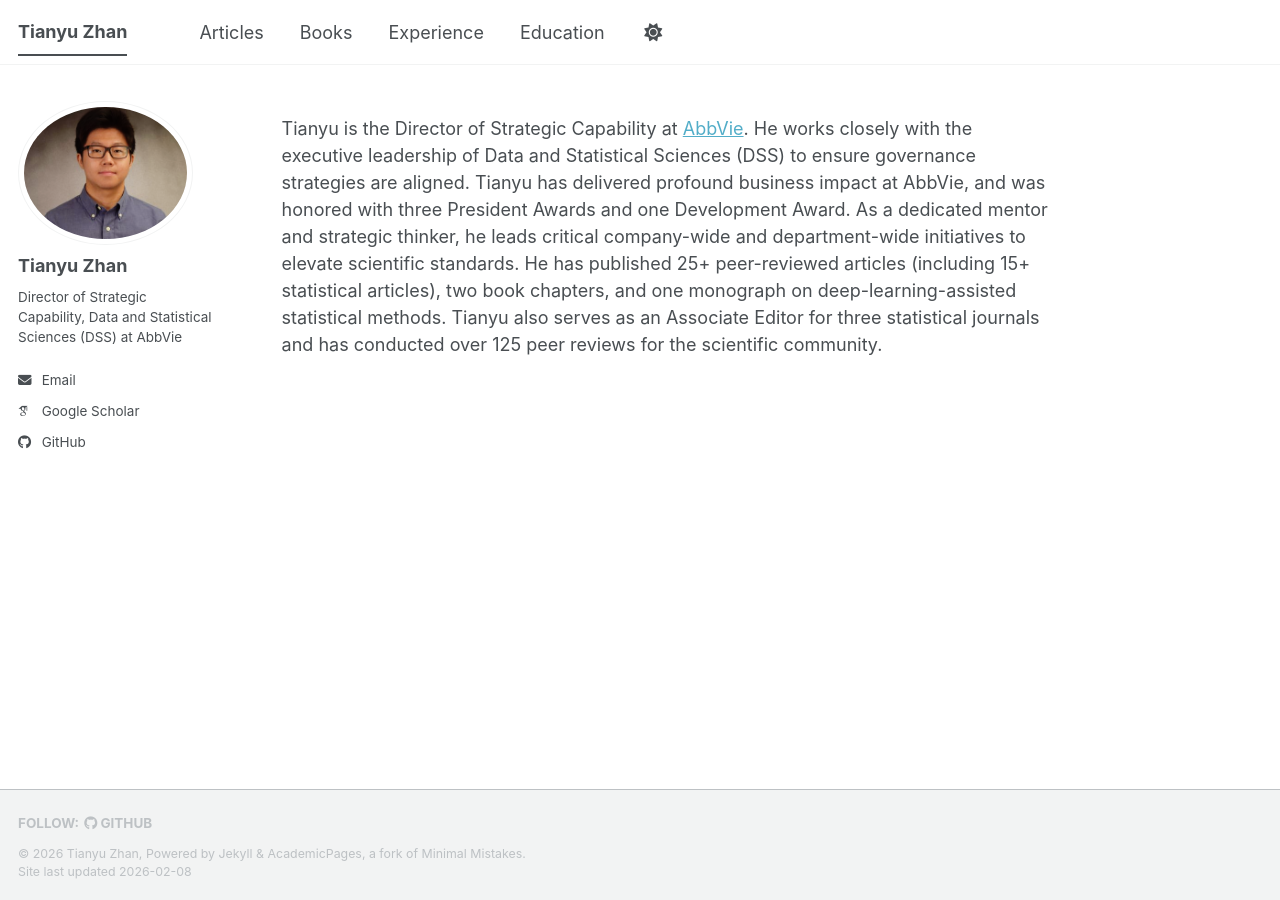
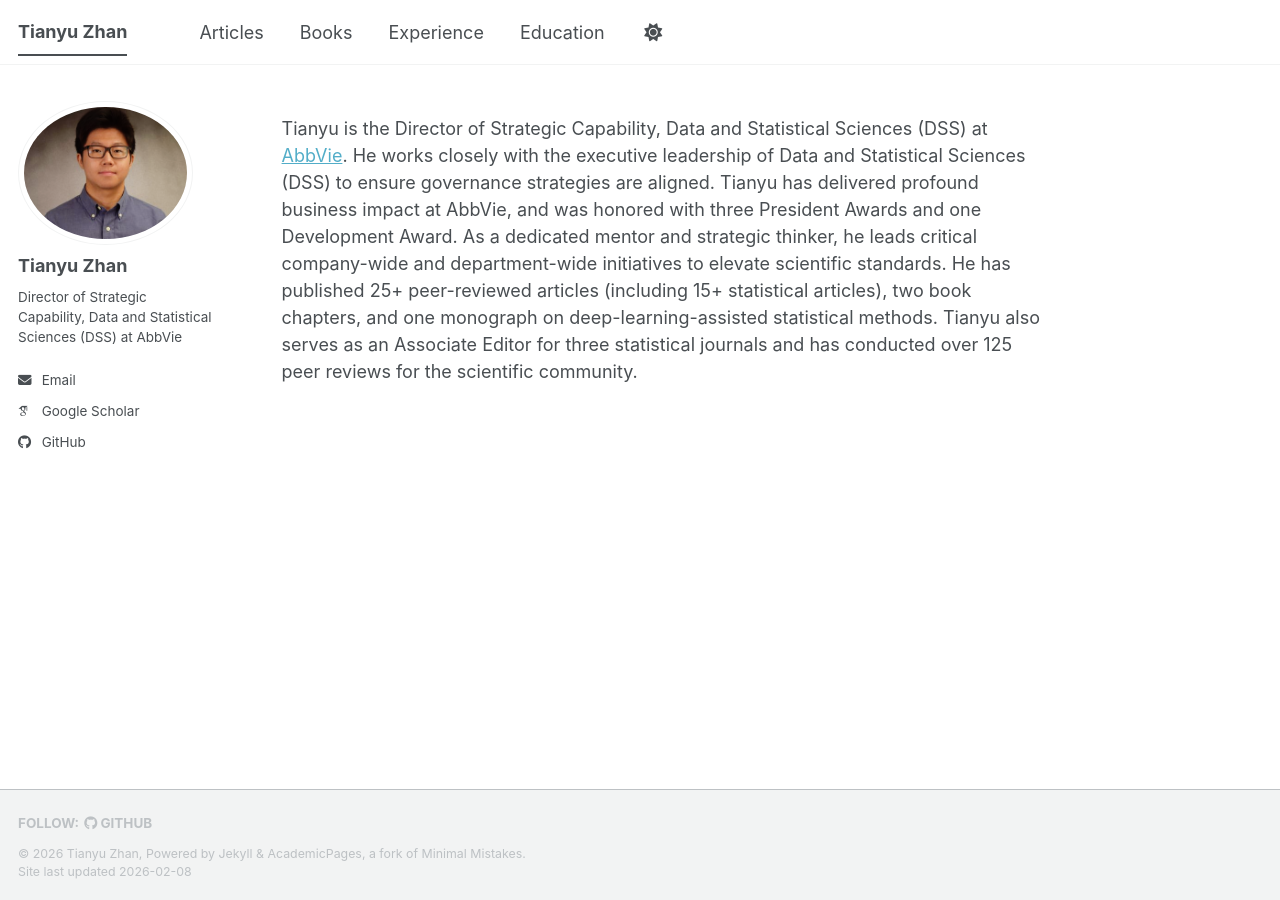
Before and after one commit to tian-yu-zhan/tian-yu-zhan.github.io, a Jekyll site: the page built from _pages/about.md, in a window 1280 px wide. Built offline with Jekyll 4.4.1, drawn with Linux system fonts in a browser that asks for light colours; some web fonts are replaced; a script bundle is joined from its source files by our own code; library files that are not in the unit come from our copies.

Commit message:
Update about.md

```diff
--- a/_pages/about.md
+++ b/_pages/about.md
@@ -7,4 +7,4 @@ redirect_from:
   - /about.html
 ---
 
-Tianyu is the Director of Strategic Capability at [AbbVie](https://www.abbvie.com/). He works closely with the executive leadership of Data and Statistical Sciences (DSS) to ensure governance strategies are aligned. Tianyu has delivered profound business impact at AbbVie, and was honored with three President Awards and one Development Award. As a dedicated mentor and strategic thinker, he leads critical company-wide and department-wide initiatives to elevate scientific standards. He has published 25+ peer-reviewed articles (including 15+ statistical articles), two book chapters, and one monograph on deep-learning-assisted statistical methods. Tianyu also serves as an Associate Editor for three statistical journals and has conducted over 125 peer reviews for the scientific community.
+Tianyu is the Director of Strategic Capability, Data and Statistical Sciences (DSS) at [AbbVie](https://www.abbvie.com/). He works closely with the executive leadership of Data and Statistical Sciences (DSS) to ensure governance strategies are aligned. Tianyu has delivered profound business impact at AbbVie, and was honored with three President Awards and one Development Award. As a dedicated mentor and strategic thinker, he leads critical company-wide and department-wide initiatives to elevate scientific standards. He has published 25+ peer-reviewed articles (including 15+ statistical articles), two book chapters, and one monograph on deep-learning-assisted statistical methods. Tianyu also serves as an Associate Editor for three statistical journals and has conducted over 125 peer reviews for the scientific community.
```
